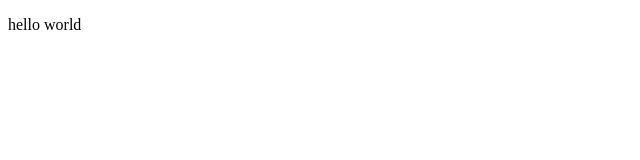
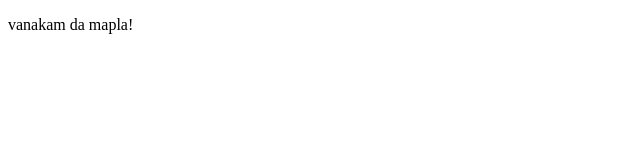
Before and after one commit to sanjaiKumar-s/programmerzilla, a plain HTML site: page index.html in a window 1280 px wide. Shown: the full height of the page, 0-640 px from the left. Drawn offline with Linux system fonts and the light colour scheme.

Commit message:
Update index.html

```diff
--- a/index.html
+++ b/index.html
@@ -7,7 +7,7 @@
   <title>The website</title>
 </head>
 <body>
-  <p>hello world</p>
+  <p>vanakam da mapla!</p>
 
 </body>
 </html>
```
